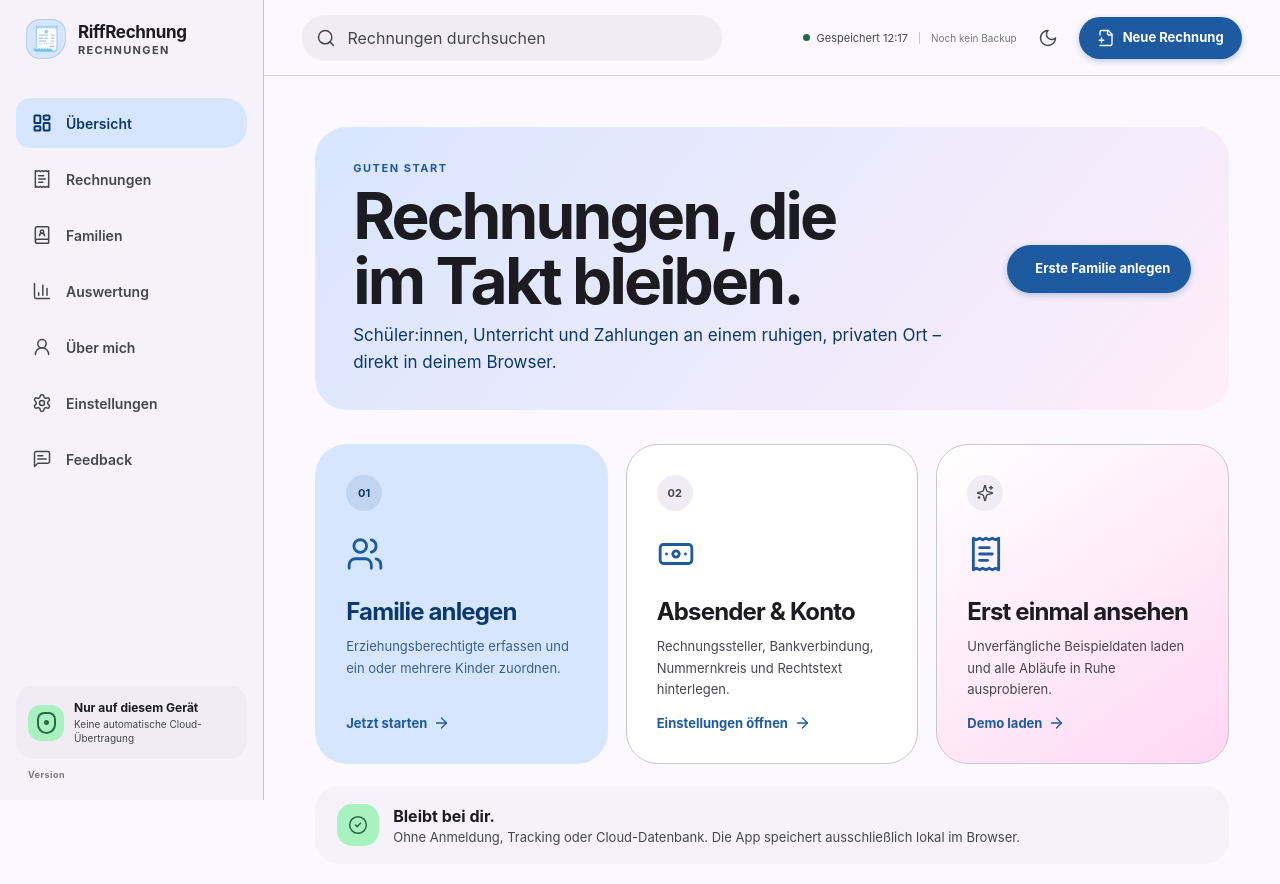
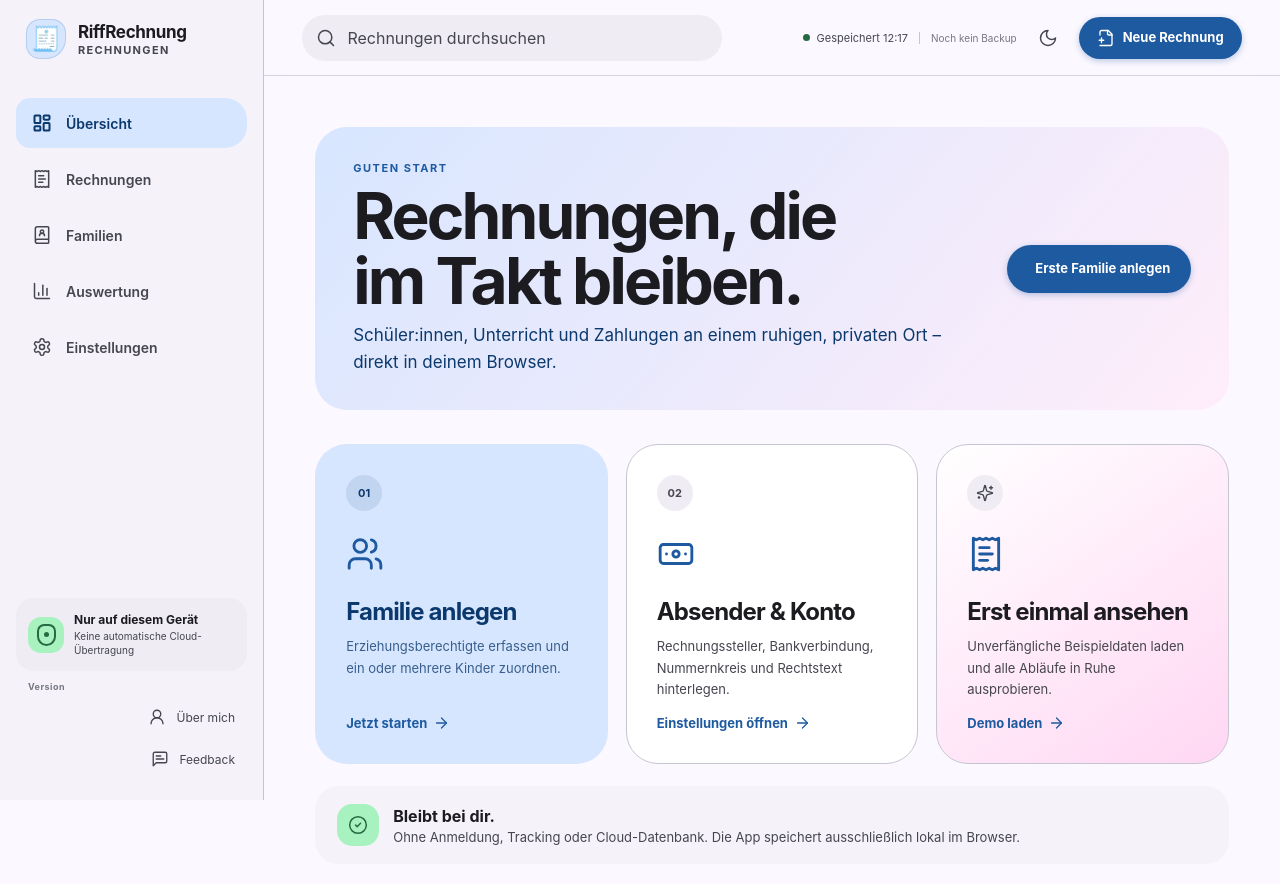
Before and after one commit to sl3ndrr/AkkordBill-2, a React (Vite) app: page / in a window 1280 px wide. Shown: the top 884 px of the page. Built offline with nearby package versions, Linux system fonts and the light colour scheme; a web font is replaced by a local one.

Commit message:
refactor(navigation): demote about and feedback actions
Assumption: 'unten rechts' refers to the lower-right sidebar footer where 'Hilfe & Tastatur' previously lived. The actions stay icon-only in the compact sidebar and expand in the mobile drawer.

```diff
--- a/src/App.tsx
+++ b/src/App.tsx
@@ -21,7 +21,6 @@ const navItems: Array<{ key: PageKey; label: string; icon: typeof LayoutDashboar
   { key: 'invoices', label: 'Rechnungen', icon: ReceiptText },
   { key: 'people', label: 'Familien', icon: BookUser },
   { key: 'reports', label: 'Auswertung', icon: BarChart3 },
-  { key: 'about', label: 'Über mich', icon: UserRound },
   { key: 'settings', label: 'Einstellungen', icon: SettingsIcon },
 ]
 
@@ -503,9 +502,10 @@ function App() {
       <a href="#main-content" className="skip-link">Zum Inhalt springen</a>
       <aside className={`sidebar ${mobileNav ? 'sidebar--open' : ''}`}>
         <div className="brand"><span className="brand__mark" aria-hidden="true">🧾</span><div><strong>RiffRechnung</strong><small>Rechnungen</small></div><button className="icon-button mobile-only" onClick={() => setMobileNav(false)} aria-label="Navigation schließen"><X aria-hidden="true" /></button></div>
-        <nav aria-label="Hauptnavigation">{navItems.map(({ key, label, icon: Icon }) => <button className={page === key ? 'is-active' : ''} aria-current={page === key ? 'page' : undefined} key={key} onClick={() => setCurrentPage(key)}><Icon aria-hidden="true" /><span>{label}</span>{key === 'invoices' && state.invoices.filter((invoice) => invoice.status === 'draft').length > 0 && <b>{state.invoices.filter((invoice) => invoice.status === 'draft').length}</b>}</button>)}<a href={FEEDBACK_URL} target="_blank" rel="noreferrer" aria-label="Feedbackformular öffnen (neuer Tab)"><MessageSquareText aria-hidden="true" /><span>Feedback</span></a></nav>
+        <nav aria-label="Hauptnavigation">{navItems.map(({ key, label, icon: Icon }) => <button className={page === key ? 'is-active' : ''} aria-current={page === key ? 'page' : undefined} key={key} onClick={() => setCurrentPage(key)}><Icon aria-hidden="true" /><span>{label}</span>{key === 'invoices' && state.invoices.filter((invoice) => invoice.status === 'draft').length > 0 && <b>{state.invoices.filter((invoice) => invoice.status === 'draft').length}</b>}</button>)}</nav>
         <div className="sidebar__privacy"><span><ShieldDot /></span><div><strong>Nur auf diesem Gerät</strong><small>Keine automatische Cloud-Übertragung</small></div></div>
         <span className="sidebar__version">Version {APP_VERSION}</span>
+        <div className="sidebar__secondary-actions"><button type="button" className={page === 'about' ? 'is-active' : ''} aria-current={page === 'about' ? 'page' : undefined} aria-label="Über mich" title="Über mich" onClick={() => setCurrentPage('about')}><UserRound aria-hidden="true" /><span>Über mich</span></button><a href={FEEDBACK_URL} target="_blank" rel="noreferrer" aria-label="Feedbackformular öffnen (neuer Tab)" title="Feedback"><MessageSquareText aria-hidden="true" /><span>Feedback</span></a></div>
       </aside>
       {mobileNav && <button className="nav-scrim" aria-label="Navigation schließen" onClick={() => setMobileNav(false)} />}
 
--- a/src/styles.css
+++ b/src/styles.css
@@ -132,10 +132,10 @@ button:focus-visible, a:focus-visible, input:focus-visible, textarea:focus-visib
 .brand strong { font-size: 17px; letter-spacing: -0.02em; }
 .brand small { margin-top: 1px; color: var(--on-surface-variant); font-size: 11px; font-weight: 650; letter-spacing: .12em; text-transform: uppercase; }
 .sidebar nav { display: grid; gap: 6px; margin-top: 22px; }
-.sidebar nav button, .sidebar nav a { position: relative; display: flex; min-height: 50px; align-items: center; gap: 14px; padding: 0 16px; border: 0; border-radius: 18px; background: transparent; color: var(--on-surface-variant); font-size: 14px; font-weight: 620; text-decoration: none; cursor: pointer; transition: color var(--motion-short) var(--ease-standard), background var(--motion-normal) var(--ease-standard), border-radius var(--motion-normal) var(--ease-standard), transform var(--motion-short) var(--ease-standard); }
-.sidebar nav button::before, .sidebar nav a::before { position: absolute; inset: 0; border-radius: inherit; background: currentColor; content: ''; opacity: 0; transition: opacity var(--motion-short); }
-.sidebar nav button:hover, .sidebar nav a:hover { background: var(--surface-container-high); color: var(--on-surface); }
-.sidebar nav button:active, .sidebar nav a:active { transform: scale(.985); }
+.sidebar nav button { position: relative; display: flex; min-height: 50px; align-items: center; gap: 14px; padding: 0 16px; border: 0; border-radius: 18px; background: transparent; color: var(--on-surface-variant); font-size: 14px; font-weight: 620; cursor: pointer; transition: color var(--motion-short) var(--ease-standard), background var(--motion-normal) var(--ease-standard), border-radius var(--motion-normal) var(--ease-standard), transform var(--motion-short) var(--ease-standard); }
+.sidebar nav button::before { position: absolute; inset: 0; border-radius: inherit; background: currentColor; content: ''; opacity: 0; transition: opacity var(--motion-short); }
+.sidebar nav button:hover { background: var(--surface-container-high); color: var(--on-surface); }
+.sidebar nav button:active { transform: scale(.985); }
 .sidebar nav button.is-active { border-radius: 14px 22px 22px 14px; background: var(--primary-container); color: var(--on-primary-container); }
 .sidebar nav button.is-active svg { stroke-width: 2.4; }
 .sidebar nav button b { display: grid; min-width: 22px; height: 22px; margin-left: auto; place-items: center; border-radius: 50%; background: var(--tertiary-container); color: var(--on-tertiary-container); font-size: 11px; }
@@ -147,6 +147,11 @@ button:focus-visible, a:focus-visible, input:focus-visible, textarea:focus-visib
 .shield-dot { position: relative; display: block; width: 19px; height: 22px; border: 2px solid var(--success); border-radius: 9px 9px 12px 12px; }
 .shield-dot::before { position: absolute; width: 5px; height: 5px; border-radius: 50%; background: var(--success); content: ''; inset: 6px auto auto 5px; }
 .sidebar__version { margin: 10px 12px 0; color: var(--outline); font-size: 9px; font-weight: 650; letter-spacing: .05em; }
+.sidebar__secondary-actions { display: grid; justify-items: end; margin-top: 4px; }
+.sidebar__secondary-actions button, .sidebar__secondary-actions a { display: flex; min-height: 40px; align-items: center; justify-content: flex-end; gap: 10px; padding: 12px; border: 0; border-radius: var(--radius-sm); background: transparent; color: var(--on-surface-variant); font-size: 12px; text-decoration: none; cursor: pointer; transition: color var(--motion-short), background var(--motion-short); }
+.sidebar__secondary-actions button:hover, .sidebar__secondary-actions a:hover { background: var(--surface-container); color: var(--primary); }
+.sidebar__secondary-actions button.is-active { color: var(--primary); font-weight: 680; }
+.sidebar__secondary-actions svg { width: 18px; height: 18px; }
 
 .app-main { min-height: 100vh; margin-left: 264px; }
 .topbar { position: sticky; z-index: 20; top: 0; display: flex; height: 76px; align-items: center; gap: 20px; padding: 12px clamp(24px, 3vw, 48px); border-bottom: 1px solid color-mix(in srgb, var(--outline-variant) 70%, transparent); background: color-mix(in srgb, var(--surface) 88%, transparent); backdrop-filter: blur(18px); }
@@ -625,9 +630,11 @@ button:focus-visible, a:focus-visible, input:focus-visible, textarea:focus-visib
 @media (max-width: 1120px) {
   .sidebar { width: 88px; align-items: center; padding-inline: 10px; }
   .brand { padding-inline: 0; }
-  .brand > div, .sidebar nav button span, .sidebar nav a span, .sidebar nav button b, .sidebar__privacy div, .sidebar__version { display: none; }
-  .sidebar nav button, .sidebar nav a { width: 56px; padding: 0; justify-content: center; }
+  .brand > div, .sidebar nav button span, .sidebar nav button b, .sidebar__privacy div, .sidebar__version, .sidebar__secondary-actions span { display: none; }
+  .sidebar nav button { width: 56px; padding: 0; justify-content: center; }
   .sidebar__privacy { padding: 10px; }
+  .sidebar__secondary-actions { justify-items: center; }
+  .sidebar__secondary-actions button, .sidebar__secondary-actions a { width: 48px; height: 44px; justify-content: center; padding: 0; }
   .app-main { margin-left: 88px; }
   .dashboard-grid, .people-layout { grid-template-columns: 1fr; }
   .attention-card, .guardian-section { position: static; }
@@ -641,11 +648,14 @@ button:focus-visible, a:focus-visible, input:focus-visible, textarea:focus-visib
   .sidebar { z-index: 80; width: min(300px, 88vw); align-items: stretch; padding: 18px 16px; transform: translateX(-105%); box-shadow: var(--shadow-3); transition: transform var(--motion-long) var(--ease-emphasized); }
   .sidebar--open { transform: none; }
   .brand { padding-inline: 8px; }
-  .brand > div, .sidebar nav button span, .sidebar nav a span, .sidebar nav button b, .sidebar__privacy div { display: grid; }
+  .brand > div, .sidebar nav button span, .sidebar nav button b, .sidebar__privacy div { display: grid; }
   .brand .mobile-only { margin-left: auto; }
-  .sidebar nav button, .sidebar nav a { width: 100%; padding: 0 16px; justify-content: flex-start; }
+  .sidebar nav button { width: 100%; padding: 0 16px; justify-content: flex-start; }
   .sidebar__privacy { padding: 14px 12px; }
   .sidebar__version { display: block; }
+  .sidebar__secondary-actions { justify-items: end; }
+  .sidebar__secondary-actions span { display: inline; }
+  .sidebar__secondary-actions button, .sidebar__secondary-actions a { width: auto; height: auto; justify-content: flex-end; padding: 12px; }
   .nav-scrim { position: fixed; z-index: 70; inset: 0; border: 0; background: var(--scrim); animation: fade-in var(--motion-normal) both; }
   .app-main { margin-left: 0; }
   .topbar { height: 68px; padding-inline: 14px; }
```
